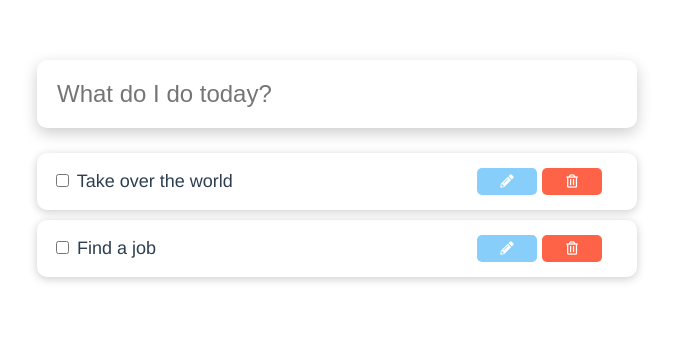
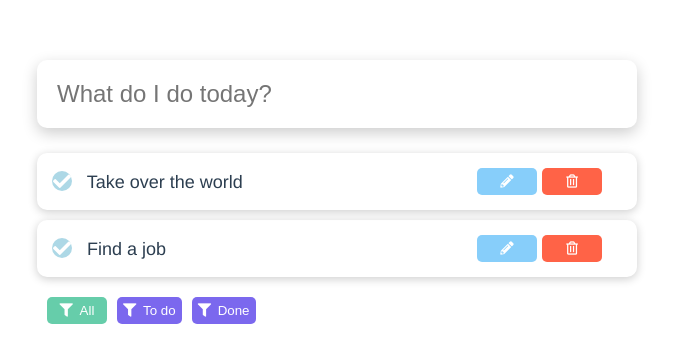
Before and after one commit to Cineg/vuetodo, a Vue app: page / in a window 1280 px wide. Shown: the top 362 px of the page, without its empty margins (303-976 px from the left). Built offline with nearby package versions, Linux system fonts and the light colour scheme.

Commit message:
custom checkbox and filter system

```diff
--- a/src/components/Todo.vue
+++ b/src/components/Todo.vue
@@ -2,10 +2,12 @@
     <div class="todo">
         <input type="text" class="todo-input" placeholder="What do I do today?" v-model="newTodo" @keyup.enter="addTodo">
         <div class="todo-list">
-            <div class="single-todo" v-for="(todo, deleteID) in todos" :key="todo.id">
+            <div class="single-todo" v-for="(todo, deleteID) in filteredTodos" :key="todo.id">
                 <div>
-                    <input type="checkbox" v-model="todo.completed">
-                    <span v-bind:class="{todocompleted: todo.completed}" v-if="!todo.editable" @dblclick="editTodo(todo)"
+                    <div class="check uncheck" @click="uncheck(todo)" v-if="todo.completed">
+                    <i class="fas fa-times"></i></div>
+                    <div class="check" @click="check(todo)" v-else><i class="fas fa-check"></i></div>
+                    <span v-bind:class="{todocompleted: todo.completed}" v-if="!todo.editable" @dblclick="editTodo(todo)" class="todoTitle"
                     >
                         {{todo.title}}
                     </span>
@@ -16,8 +18,8 @@
                     <button class="editButton" v-on:click="editTodo(todo)" v-if="!todo.editable">
                         <i class="fas fa-pencil-alt"></i>
                     </button>
-                    <button class="editButton" v-on:click="doneEdit(todo)" v-if="todo.editable">
-                        <i class="fas fa-check"></i>
+                    <button class="editButton editButton-grey" v-on:click="editTodo(todo)" v-else disabled>
+                        <i class="fas fa-pencil-alt"></i>
                     </button>
 
                     <button class="deleteButton" @click="deleteTodo(deleteID)">
@@ -26,6 +28,9 @@
                 </div>
             </div>
         </div>
+        <button class="filter" v-on:click="showTodosFiltered('all')" :class="{filterActive : this.showTodos=='all'}"><i class="fas fa-filter"></i> <span>All</span></button>
+        <button class="filter" v-on:click="showTodosFiltered('active')" :class="{filterActive : this.showTodos=='active'}"><i class="fas fa-filter"></i> <span>To do</span></button>
+        <button class="filter" v-on:click="showTodosFiltered('done')" :class="{filterActive : this.showTodos=='done'}"><i class="fas fa-filter"></i>  <span>Done</span></button>
     </div>
 
 </template>
@@ -37,6 +42,8 @@ export default {
         return{
             newTodo: '',
             temporaryId: 3, //next unique id
+            preventEmptyEdit: '',
+            showTodos: 'all',
             todos: [
                 {
                     'id': 1,
@@ -65,6 +72,7 @@ export default {
                 //input is linked to newTodo
                 title: this.newTodo,
                 completed: false,
+                editable: false,
             })
             this.newTodo = '';
             this.temporaryId +=1;
@@ -72,12 +80,38 @@ export default {
         deleteTodo(deleteID){
             this.todos.splice(deleteID, 1);
         },
+        check(todo){
+            todo.completed = true;
+        },
+        uncheck(todo){
+            todo.completed = false;
+        },
         editTodo(todo){
+            this.preventEmptyEdit = todo.title;
             todo.editable = true;
         },
         doneEdit(todo){
+            if(todo.title.trim().length == 0){
+                todo.title = this.preventEmptyEdit;
+            }
             todo.editable = false;
+            this.preventEmptyEdit = '';
+        },
+        showTodosFiltered(filter){
+            this.showTodos = filter;
         }
+    },
+    computed: {
+       filteredTodos(){
+           if(this.showTodos == 'all'){
+               return this.todos;
+           } else if(this.showTodos == 'active'){
+               //return if is not completed
+               return this.todos.filter(todo => !todo.completed)
+           } else if(this.showTodos == 'done'){
+               return this.todos.filter(todo => todo.completed)
+           }
+       }
     },
     directives: {
         focus: {
@@ -99,6 +133,7 @@ export default {
         border: none;
         border-radius: 5px;
         cursor: pointer;
+        padding: 6px;
     }
     .todo{
         width: 600px;
@@ -117,7 +152,7 @@ export default {
     }
 
     /* focus after click */
-    .todo-input:focus, .deleteButton, .editButton, .editTitle{
+    .todo-input:focus, .editTitle, button{
         outline: 0;
     }
 
@@ -146,15 +181,17 @@ export default {
     .deleteButton{
         margin-right: 20px;
         background: #ff6347;
-        padding: 6px;
     }
     .editButton{
         margin-right: 5px;
-        padding: 6px;
         background: #87cefa;
     }
+    .editButton-grey{
+        background: lightslategrey;
+        cursor: auto;
+    }
     /* icons on buttons */
-    .fa-trash-alt, .fa-pencil-alt, .fa-check{
+    .fa-trash-alt, .fa-pencil-alt, .fa-check, .fa-times, .fa-filter{
         color: #fff;
     }
 
@@ -163,6 +200,36 @@ export default {
         color: #aaa;
         transition: .5s;
     }
+    .check{
+        cursor: pointer;
+        margin-right: 10px;
+        background-color: #add8e6;
+        width: 20px;
+        height: 20px;
+        display: inline-flex;
+        border-radius: 50%;
+        justify-content: center;
+        align-items: center;
+        transition: 0.5s ease;
+    }
+    .uncheck{
+        background-color: #ff6347;
+    }
 
+    .filter{
+        margin-top: 10px;
+        margin-left: 10px;
+        float: left;
+        background-color: #7b68ee;
+    }
+
+    .filter span{
+        color: #fff;
+        margin-left: 3px;
+    }
+
+    .filterActive{
+        background-color: #66cdaa;
+    }
 
 </style>
```
